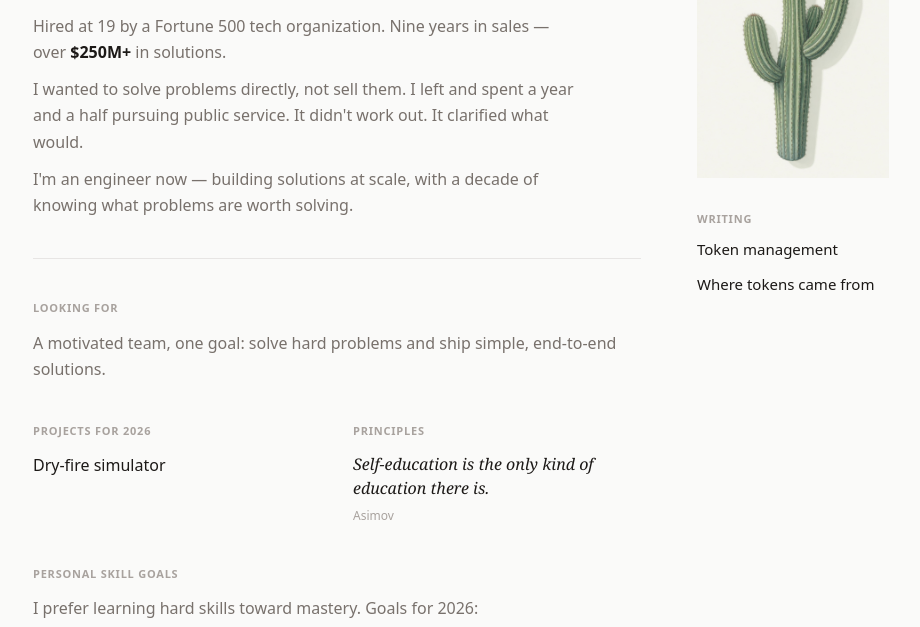
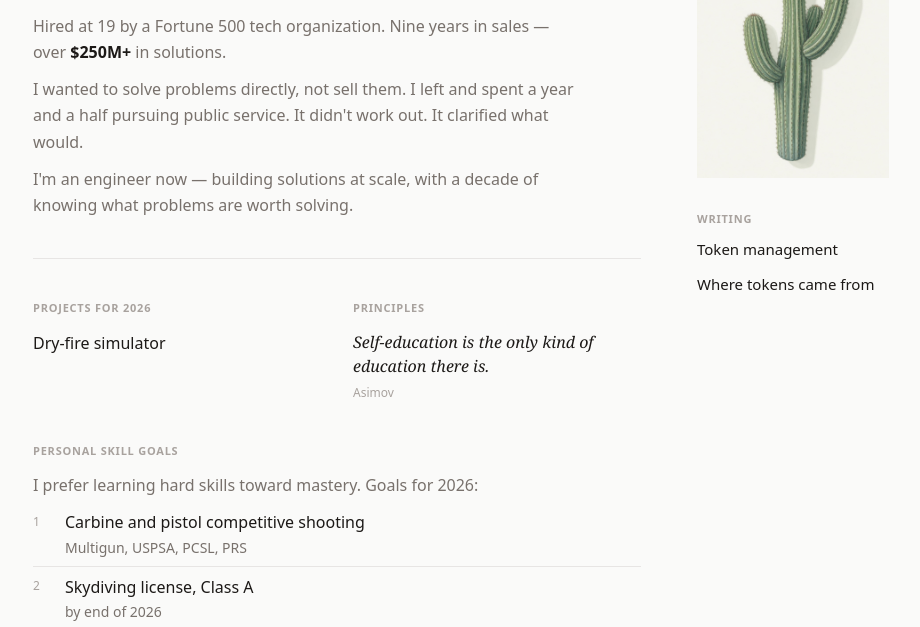
Before and after one commit to practicalbaseline/resume-site, a plain HTML site: page index.html in a window 1280 px wide. Shown: the part 122-749 px from the top of the page, without its empty margins (179-1099 px from the left). Drawn offline with Linux system fonts and the light colour scheme.

Commit message:
Remove Looking for section

```diff
--- a/index.html
+++ b/index.html
@@ -22,11 +22,6 @@
       <p>I'm an engineer now — building solutions at scale, with a decade of knowing what problems are worth solving.</p>
     </div>
   </header>
-
-  <section class="section">
-    <h2>Looking for</h2>
-    <p class="lead">A motivated team, one goal: solve hard problems and ship simple, end-to-end solutions.</p>
-  </section>
 
   <div class="split">
     <section>
```
